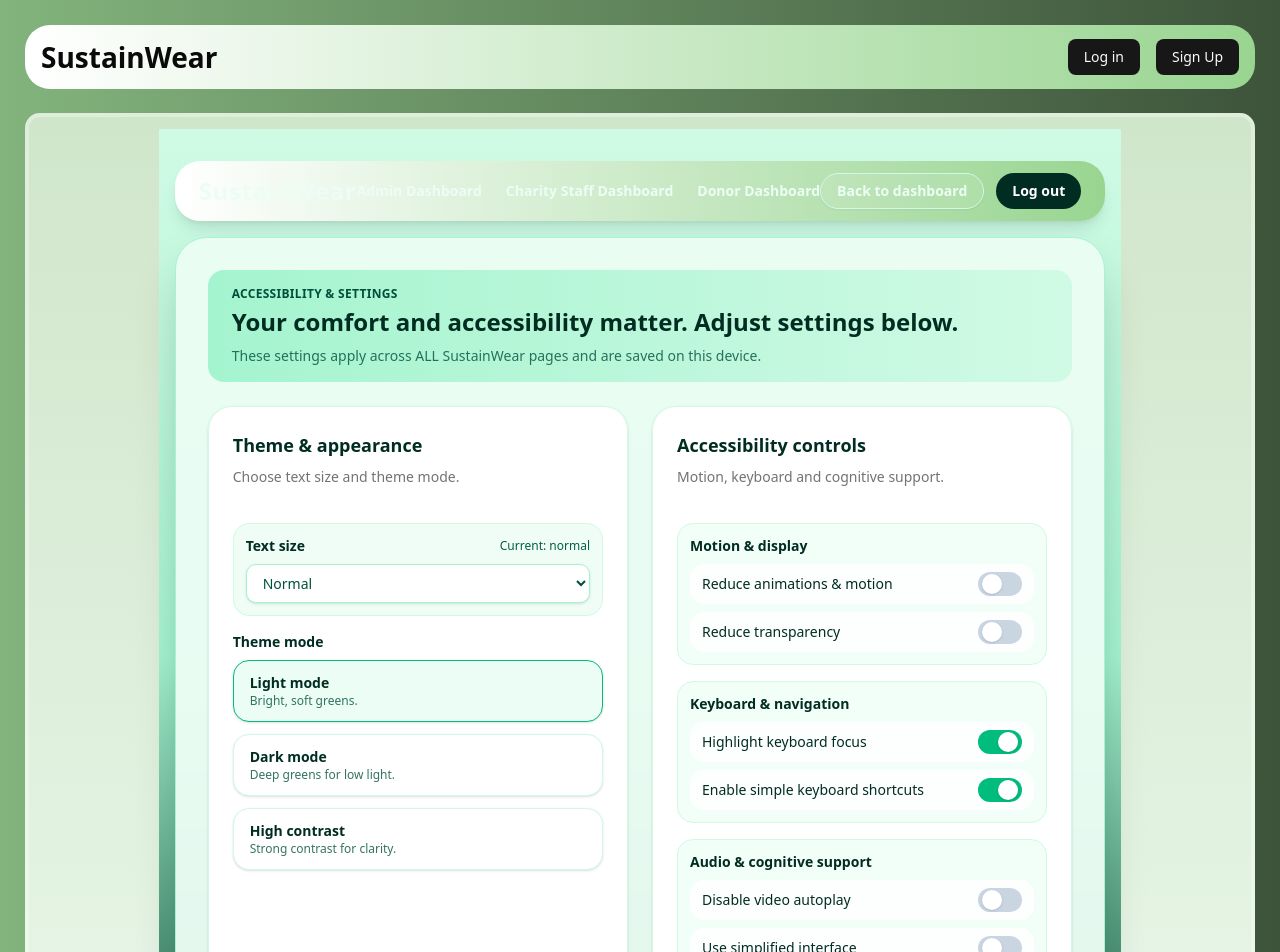
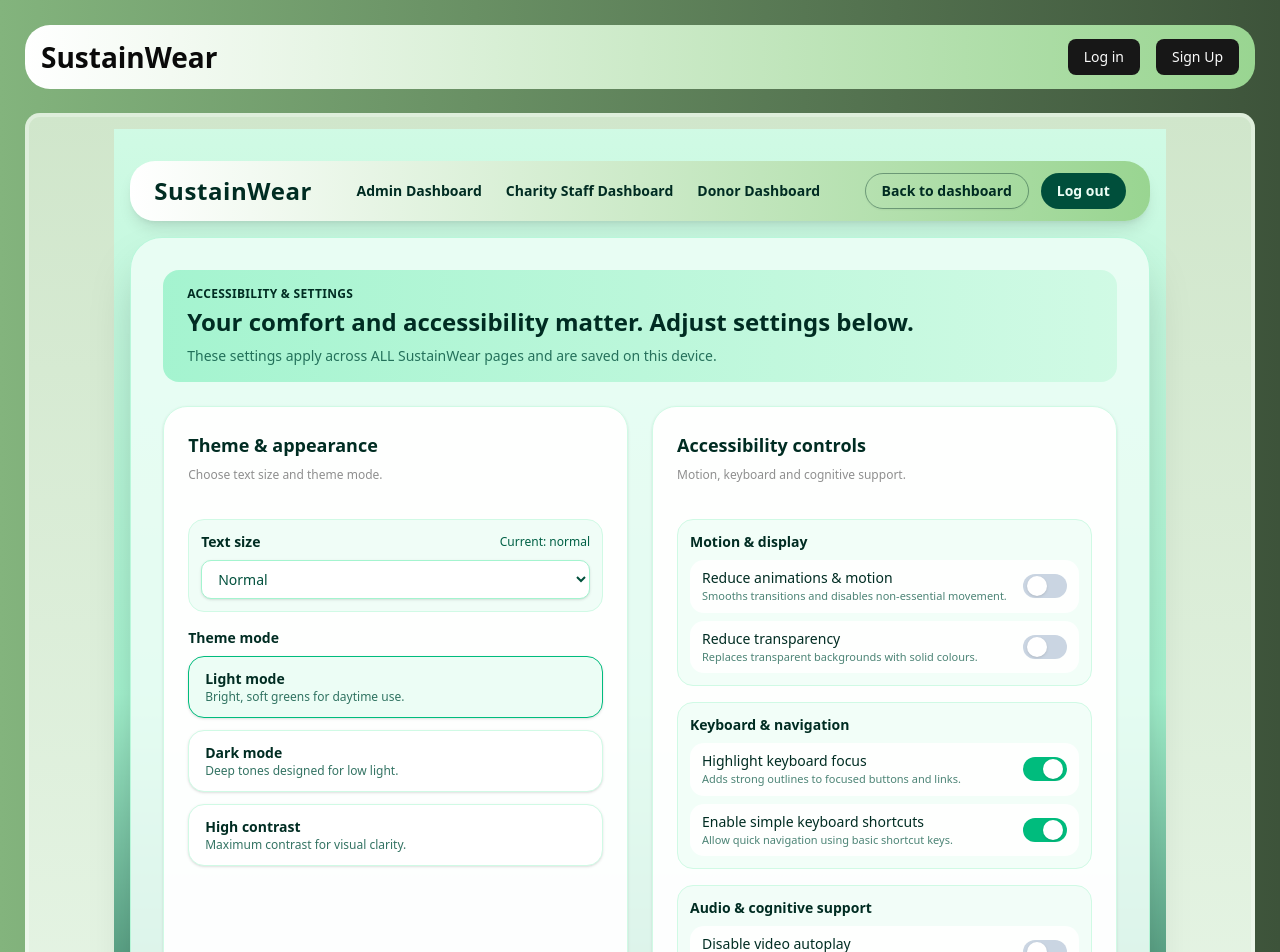
Before and after one commit to Tammam-Al-Bahri/sustain-wear, a Next.js app: page /Settings in a window 1280 px wide. Shown: the top 952 px of the page. Built offline with nearby package versions, Linux system fonts and the light colour scheme; no server answers.

Commit message:
feat: Refactor theme handling in settings page and accessibility context for improved readability and maintainability

```diff
--- a/app/Settings/page.tsx
+++ b/app/Settings/page.tsx
@@ -16,69 +16,70 @@ type TextSize = "normal" | "large" | "xlarge";
 type ThemeMode = "light" | "dark" | "highContrast";
 
 
-function getPageBg(mode: ThemeMode) {
-  switch (mode) {
-    case "dark":
-      return "bg-gradient-to-b from-slate-900 via-slate-950 to-black";
-    case "highContrast":
-      return "bg-black";
-    case "light":
-    default:
-      return "bg-gradient-to-b from-emerald-100 via-emerald-200 to-emerald-900";
+const themeTokens: Record<
+  ThemeMode,
+  {
+    pageBg: string;
+    pageText: string;
+    navBg: string;
+    navText: string;
+    navChip: string;
+    panelBg: string;
+    panelText: string;
   }
-}
-
-
-function getHeaderBg(mode: ThemeMode) {
-  switch (mode) {
-    case "dark":
-      return "bg-gradient-to-r from-slate-800 to-slate-700";
-    case "highContrast":
-      return "bg-gradient-to-r from-black to-neutral-800";
-    case "light":
-    default:
-      return "bg-gradient-to-r from-emerald-400 to-emerald-200";
-  }
-}
-
-
-function getLogoutButtonClasses(mode: ThemeMode) {
-  switch (mode) {
-    case "dark":
-      return "bg-emerald-600 hover:bg-emerald-500 text-white";
-    case "highContrast":
-      return "bg-white hover:bg-neutral-200 text-black";
-    case "light":
-    default:
-      return "bg-emerald-950 hover:bg-emerald-900 text-white";
-  }
-}
+> = {
+  light: {
+    pageBg: "bg-gradient-to-b from-emerald-100 via-emerald-200 to-emerald-900",
+    pageText: "text-emerald-950",
+    navBg: "bg-gradient-to-r from-emerald-200 to-emerald-100",
+    navText: "text-emerald-950",
+    navChip: "bg-emerald-900 text-emerald-50",
+    panelBg: "bg-white/95",
+    panelText: "text-emerald-950",
+  },
+  dark: {
+    pageBg: "bg-gradient-to-b from-slate-900 via-slate-950 to-black",
+    pageText: "text-emerald-50",
+    navBg: "bg-gradient-to-r from-slate-900 to-slate-800",
+    navText: "text-emerald-50",
+    navChip: "bg-emerald-500 text-black",
+    panelBg: "bg-slate-900/90",
+    panelText: "text-emerald-50",
+  },
+  highContrast: {
+    pageBg: "bg-black",
+    pageText: "text-white",
+    navBg: "bg-black border-2 border-white",
+    navText: "text-white",
+    navChip: "bg-yellow-400 text-black font-bold",
+    panelBg: "bg-black border-2 border-white",
+    panelText: "text-white",
+  },
+};
 
 export default function SettingsPage() {
   const { settings, updateSetting } = useAccessibilitySettings();
   const [savedMessage, setSavedMessage] = React.useState<string | null>(null);
+
+  const t = themeTokens[settings.themeMode];
 
   const handleSave = () => {
     setSavedMessage("Settings applied and saved ✓");
     setTimeout(() => setSavedMessage(null), 2500);
   };
 
-  const pageBg = getPageBg(settings.themeMode);
-  const headerBg = getHeaderBg(settings.themeMode);
-  const logoutClasses = getLogoutButtonClasses(settings.themeMode);
-
   return (
-    <div className={`min-h-screen py-8 ${pageBg}`}>
+    <div className={`min-h-screen py-8 ${t.pageBg} ${t.pageText}`}>
       <div className="mx-auto flex max-w-6xl flex-col gap-4 px-4">
 
         <header
-          className={`flex items-center justify-between rounded-3xl px-6 py-3 shadow-lg ${headerBg}`}
+          className={`flex items-center justify-between rounded-3xl px-6 py-3 shadow-lg ${t.navBg}`}
         >
-          <div className="text-2xl font-extrabold tracking-wide text-emerald-50">
+          <div className="text-2xl font-extrabold tracking-wide">
             SustainWear
           </div>
 
-          <nav className="hidden gap-6 text-sm font-semibold text-emerald-50 md:flex">
+          <nav className={`hidden gap-6 text-sm font-semibold md:flex`}>
             <a href="/admin" className="hover:underline">
               Admin Dashboard
             </a>
@@ -93,13 +94,13 @@ export default function SettingsPage() {
           <div className="flex gap-3">
             <Button
               variant="outline"
-              className="rounded-full border-emerald-100 bg-white/10 px-4 py-1 text-sm font-semibold text-emerald-50 hover:bg-white/20"
+              className={`rounded-full border-current/40 bg-transparent px-4 py-1 text-sm font-semibold hover:bg-white/10`}
               onClick={() => (window.location.href = "/Donor")}
             >
               Back to dashboard
             </Button>
             <Button
-              className={`rounded-full px-4 py-1 text-sm font-semibold ${logoutClasses}`}
+              className={`rounded-full px-4 py-1 text-sm font-semibold ${t.navChip}`}
             >
               Log out
             </Button>
@@ -107,13 +108,13 @@ export default function SettingsPage() {
         </header>
 
 
-        <main className="rounded-[32px] border border-emerald-200 bg-emerald-50/95 p-6 shadow-2xl md:p-8">
-
-          <section className="mb-6 rounded-2xl bg-gradient-to-r from-emerald-200 to-emerald-100 px-6 py-4">
-            <p className="text-xs font-semibold uppercase tracking-wide text-emerald-900">
+        <main className="rounded-[32px] border border-emerald-200/70 bg-emerald-50/90 p-6 shadow-2xl md:p-8">
+          {/* Intro banner */}
+          <section className="mb-6 rounded-2xl bg-gradient-to-r from-emerald-200 to-emerald-100 px-6 py-4 text-emerald-950">
+            <p className="text-xs font-semibold uppercase tracking-wide">
               Accessibility &amp; Settings
             </p>
-            <h1 className="mt-1 text-2xl font-extrabold text-emerald-950">
+            <h1 className="mt-1 text-2xl font-extrabold">
               Your comfort and accessibility matter. Adjust settings below.
             </h1>
             <p className="mt-2 text-sm text-emerald-900/80">
@@ -125,22 +126,22 @@ export default function SettingsPage() {
 
           <div className="grid gap-6 md:grid-cols-2 md:items-start">
 
-            <Card className="flex h-full flex-col rounded-3xl border-emerald-100 bg-white/95">
+            <Card
+              className={`flex h-full flex-col rounded-3xl border-emerald-100 ${t.panelBg} ${t.panelText}`}
+            >
               <CardHeader className="pb-3">
-                <CardTitle className="text-lg text-emerald-950">
+                <CardTitle className="text-lg">
                   Theme &amp; appearance
                 </CardTitle>
-                <CardDescription>
+                <CardDescription className="text-xs opacity-80">
                   Choose text size and theme mode.
                 </CardDescription>
               </CardHeader>
               <CardContent className="space-y-4">
 
-                <div className="rounded-2xl border border-emerald-100 bg-emerald-50/70 p-3">
+                <div className="rounded-2xl border border-emerald-100 bg-emerald-50/70 p-3 text-emerald-950">
                   <div className="flex items-center justify-between">
-                    <p className="text-sm font-semibold text-emerald-950">
-                      Text size
-                    </p>
+                    <p className="text-sm font-semibold">Text size</p>
                     <span className="text-xs text-emerald-800">
                       Current: {settings.textSize}
                     </span>
@@ -160,25 +161,23 @@ export default function SettingsPage() {
 
 
                 <div>
-                  <p className="text-sm font-semibold text-emerald-950">
-                    Theme mode
-                  </p>
+                  <p className="text-sm font-semibold">Theme mode</p>
                   <div className="mt-2 flex flex-col gap-3">
                     {[
                       {
                         key: "light",
                         title: "Light mode",
-                        desc: "Bright, soft greens.",
+                        desc: "Bright, soft greens for daytime use.",
                       },
                       {
                         key: "dark",
                         title: "Dark mode",
-                        desc: "Deep greens for low light.",
+                        desc: "Deep tones designed for low light.",
                       },
                       {
                         key: "highContrast",
                         title: "High contrast",
-                        desc: "Strong contrast for clarity.",
+                        desc: "Maximum contrast for visual clarity.",
                       },
                     ].map((item) => (
                       <button
@@ -208,12 +207,14 @@ export default function SettingsPage() {
             </Card>
 
 
-            <Card className="flex h-full flex-col rounded-3xl border-emerald-100 bg-white/95">
+            <Card
+              className={`flex h-full flex-col rounded-3xl border-emerald-100 ${t.panelBg} ${t.panelText}`}
+            >
               <CardHeader className="pb-3">
-                <CardTitle className="text-lg text-emerald-950">
+                <CardTitle className="text-lg">
                   Accessibility controls
                 </CardTitle>
-                <CardDescription>
+                <CardDescription className="text-xs opacity-80">
                   Motion, keyboard and cognitive support.
                 </CardDescription>
               </CardHeader>
@@ -221,11 +222,13 @@ export default function SettingsPage() {
                 <ToggleGroup title="Motion & display">
                   <ToggleRow
                     label="Reduce animations & motion"
+                    description="Smooths transitions and disables non-essential movement."
                     value={settings.reduceMotion}
                     onChange={(v) => updateSetting("reduceMotion", v)}
                   />
                   <ToggleRow
                     label="Reduce transparency"
+                    description="Replaces transparent backgrounds with solid colours."
                     value={settings.reduceTransparency}
                     onChange={(v) => updateSetting("reduceTransparency", v)}
                   />
@@ -234,11 +237,13 @@ export default function SettingsPage() {
                 <ToggleGroup title="Keyboard & navigation">
                   <ToggleRow
                     label="Highlight keyboard focus"
+                    description="Adds strong outlines to focused buttons and links."
                     value={settings.highlightFocus}
                     onChange={(v) => updateSetting("highlightFocus", v)}
                   />
                   <ToggleRow
                     label="Enable simple keyboard shortcuts"
+                    description="Allow quick navigation using basic shortcut keys."
                     value={settings.enableShortcuts}
                     onChange={(v) => updateSetting("enableShortcuts", v)}
                   />
@@ -247,11 +252,13 @@ export default function SettingsPage() {
                 <ToggleGroup title="Audio & cognitive support">
                   <ToggleRow
                     label="Disable video autoplay"
+                    description="Videos and media will only play when you choose."
                     value={settings.disableAutoplay}
                     onChange={(v) => updateSetting("disableAutoplay", v)}
                   />
                   <ToggleRow
                     label="Use simplified interface"
+                    description="Hides some decorative elements for a cleaner layout."
                     value={settings.simpleInterface}
                     onChange={(v) => updateSetting("simpleInterface", v)}
                   />
@@ -260,8 +267,8 @@ export default function SettingsPage() {
             </Card>
           </div>
 
-          {/* SAVE BAR */}
-          <div className="mt-6 flex flex-col items-start justify-between gap-3 border-t border-emerald-200 pt-4 sm:flex-row sm:items-center">
+
+          <div className="mt-6 flex flex-col items-start justify-between gap-3 border-top border-t border-emerald-200 pt-4 sm:flex-row sm:items-center">
             <Button
               onClick={handleSave}
               className="rounded-full bg-emerald-600 px-6 py-2 text-sm font-semibold text-white shadow hover:bg-emerald-700"
@@ -279,7 +286,7 @@ export default function SettingsPage() {
           </div>
         </main>
 
-        <footer className="mt-2 text-xs text-emerald-50">
+        <footer className="mt-2 text-xs opacity-90">
           © {new Date().getFullYear()} SustainWear — Designed for inclusive
           donations
         </footer>
@@ -288,7 +295,7 @@ export default function SettingsPage() {
   );
 }
 
-/* Helper components */
+
 
 function ToggleGroup({
   title,
@@ -307,16 +314,23 @@ function ToggleGroup({
 
 function ToggleRow({
   label,
+  description,
   value,
   onChange,
 }: {
   label: string;
+  description?: string;
   value: boolean;
   onChange: (value: boolean) => void;
 }) {
   return (
-    <div className="flex items-center justify-between gap-4 rounded-xl bg-white/85 px-3 py-2">
-      <p className="text-sm font-medium text-emerald-950">{label}</p>
+    <div className="flex items-center justify-between gap-4 rounded-xl bg-white/90 px-3 py-2">
+      <div className="flex-1">
+        <p className="text-sm font-medium text-emerald-950">{label}</p>
+        {description && (
+          <p className="text-[11px] text-emerald-900/70">{description}</p>
+        )}
+      </div>
       <button
         type="button"
         onClick={() => onChange(!value)}
```
Also changed, not shown: components/accessibility-context.tsx (+22 -11 lines).
